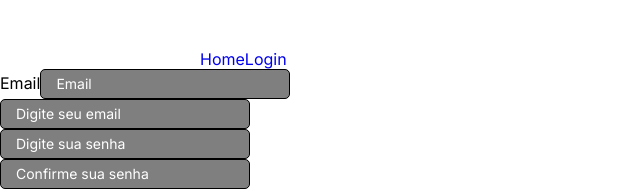
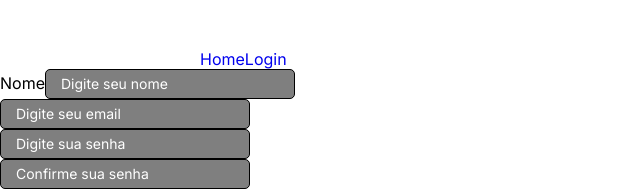
Before and after one commit to Barber-s-Co/Barbers-and-Co, a React (Vite) app: page /register in a window 1280 px wide. Shown: the top 191 px of the page, without its empty margins (0-640 px from the left). Built offline with nearby package versions, Linux system fonts and the light colour scheme.

Commit message:
fix: update UserRegister

```diff
--- a/src/components/Form/RegisterForm/index.tsx
+++ b/src/components/Form/RegisterForm/index.tsx
@@ -27,9 +27,9 @@ export const RegisterForm = () => {
         disabled={loading}
         type="text"
         id="name"
-        label="Email"
-        placeholder="Email"
-        {...register("email")}
+        label="Nome"
+        placeholder="Digite seu nome"
+        {...register("name")}
         error={errors.name}
       />
       <Input
--- a/src/pages/RegisterPage/styled.ts
+++ b/src/pages/RegisterPage/styled.ts
@@ -1,3 +1,5 @@
 import styled from "styled-components";
 
-export const StyledRegisterPage = styled.header``;
+export const StyledRegisterPage = styled.header`
+  display: flex;
+`;
```
